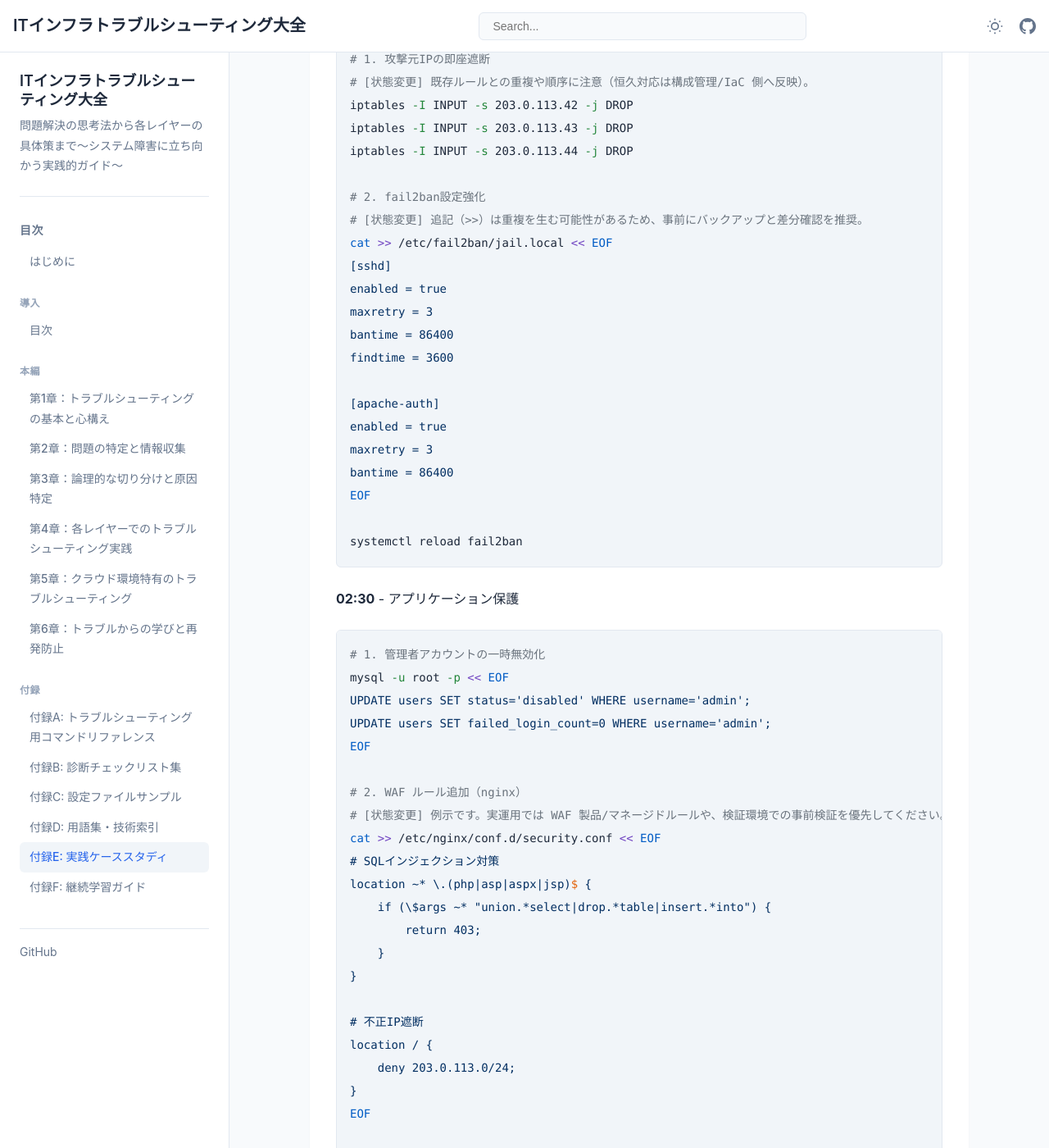
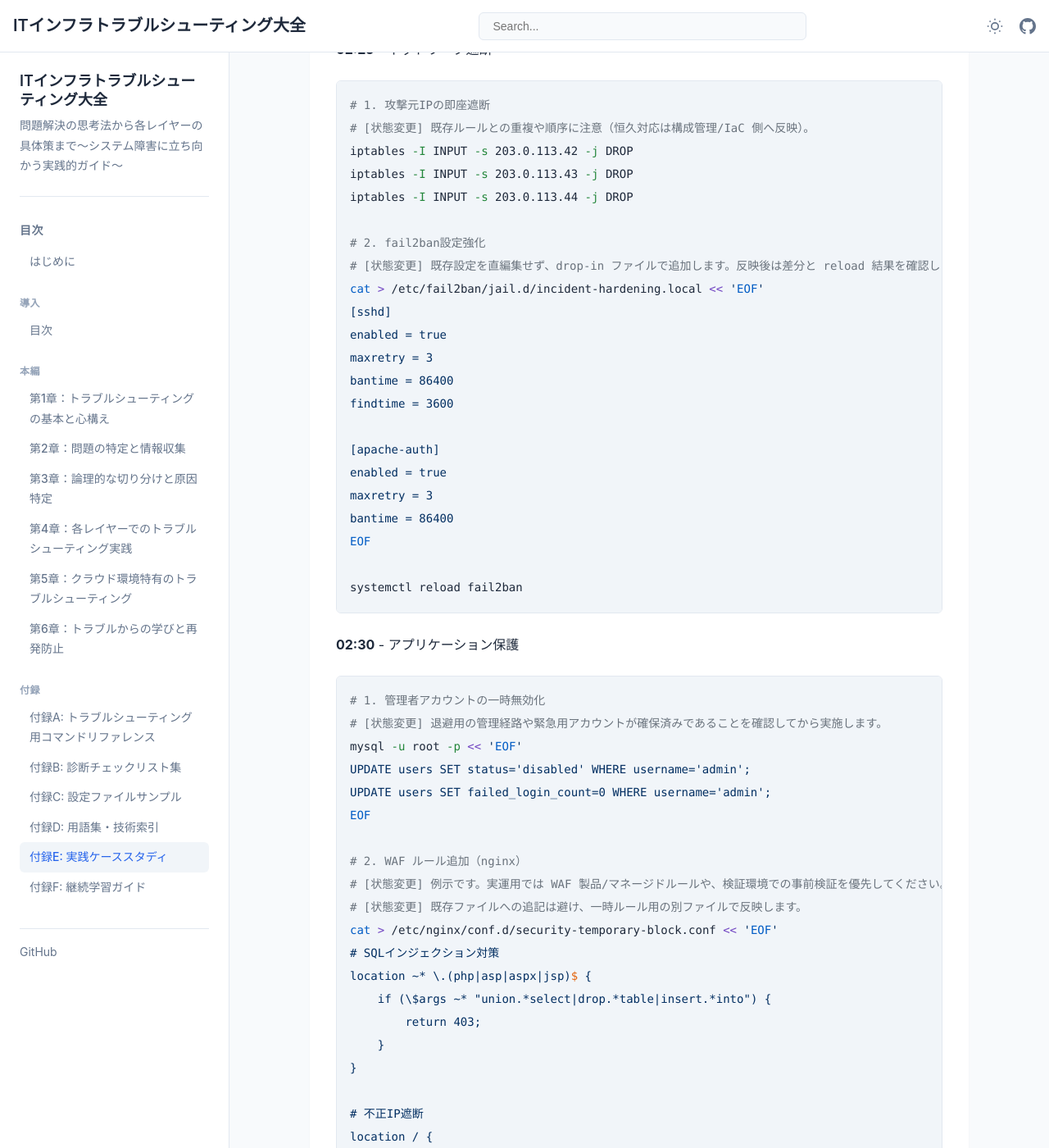
Before and after one commit to itdojp/IT-infra-troubleshooting-book, a Jekyll site: the page built from docs/appendices/e.md, in a window 1280 px wide and 1400 px high, scrolled down 11982 px. Shown: the whole window at 82% size. Built offline with Jekyll 4.4.1, drawn with Linux system fonts in a browser that asks for light colours; some of the changed text lies outside the part shown.

Commit message:
docs: clarify dangerous troubleshooting steps

````diff
--- a/docs/appendices/e.md
+++ b/docs/appendices/e.md
@@ -92,7 +92,9 @@ WHERE feature_name = 'product_reviews_enhanced';
 ```bash
 # 2. データベース接続の強制クリア（例。影響が大きいため要注意）
 # [状態変更] 既存接続を切断するため、アプリ側のエラー増加やトランザクション中断が起きる可能性があります。
-mysqladmin processlist | grep "Sleep" | cut -d'|' -f2 | xargs -I {} mysqladmin kill {}
+# [状態変更] 一括 kill は避け、一覧を確認して対象セッションIDを個別に切断します。
+mysqladmin processlist
+mysqladmin kill 12345  # 例: 影響を確認したセッションIDのみ
 ```
 
 ```bash
@@ -432,8 +434,8 @@ iptables -I INPUT -s 203.0.113.43 -j DROP
 iptables -I INPUT -s 203.0.113.44 -j DROP
 
 # 2. fail2ban設定強化
-# [状態変更] 追記（>>）は重複を生む可能性があるため、事前にバックアップと差分確認を推奨。
-cat >> /etc/fail2ban/jail.local << EOF
+# [状態変更] 既存設定を直編集せず、drop-in ファイルで追加します。反映後は差分と reload 結果を確認します。
+cat > /etc/fail2ban/jail.d/incident-hardening.local << 'EOF'
 [sshd]
 enabled = true
 maxretry = 3
@@ -452,14 +454,16 @@ systemctl reload fail2ban
 **02:30** - アプリケーション保護
 ```bash
 # 1. 管理者アカウントの一時無効化
-mysql -u root -p << EOF
+# [状態変更] 退避用の管理経路や緊急用アカウントが確保済みであることを確認してから実施します。
+mysql -u root -p << 'EOF'
 UPDATE users SET status='disabled' WHERE username='admin';
 UPDATE users SET failed_login_count=0 WHERE username='admin';
 EOF
 
 # 2. WAF ルール追加（nginx）
 # [状態変更] 例示です。実運用では WAF 製品/マネージドルールや、検証環境での事前検証を優先してください。
-cat >> /etc/nginx/conf.d/security.conf << EOF
+# [状態変更] 既存ファイルへの追記は避け、一時ルール用の別ファイルで反映します。
+cat > /etc/nginx/conf.d/security-temporary-block.conf << 'EOF'
 # SQLインジェクション対策
 location ~* \.(php|asp|aspx|jsp)$ {
     if (\$args ~* "union.*select|drop.*table|insert.*into") {
@@ -519,7 +523,7 @@ WHERE created_at <= '2023-09-03 02:20:00';
 ```bash
 # 1. データベース権限見直し
 # [状態変更] 実行前に現在権限のバックアップ（SHOW GRANTS 等）と影響範囲の確認が必要です。
-mysql -u root -p << EOF
+mysql -u root -p << 'EOF'
 -- アプリケーション用ユーザーの権限制限
 REVOKE ALL ON *.* FROM 'webapp'@'localhost';
 GRANT SELECT, INSERT, UPDATE ON app_db.* TO 'webapp'@'localhost';
@@ -536,11 +540,13 @@ EOF
 
 # 3. ログ監視強化
 # [状態変更] 追記（>>）は重複の原因になり得ます。実運用では drop-in（例: /etc/rsyslog.d/）の利用を推奨します。
-cat > /etc/rsyslog.d/99-security.conf << EOF
+cat > /etc/rsyslog.d/99-security.conf << 'EOF'
 # セキュリティログ専用
 auth.* /var/log/security.log
 local0.* /var/log/application-security.log
 EOF
+
+systemctl reload rsyslog
 ```
 
 **監視システム強化**
````
Also changed, not shown: docs/chapters/chapter02/index.md (+1 -1 lines).
